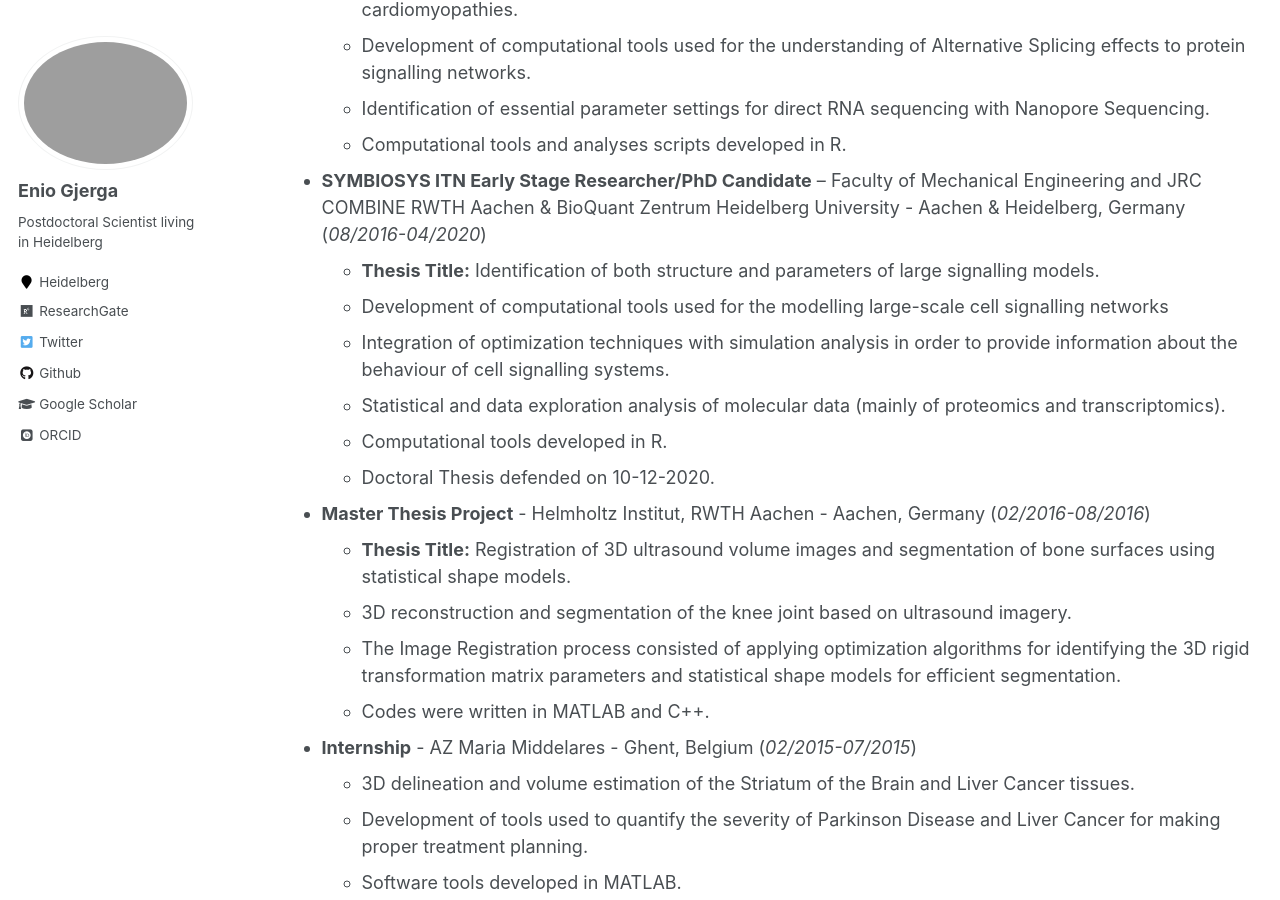
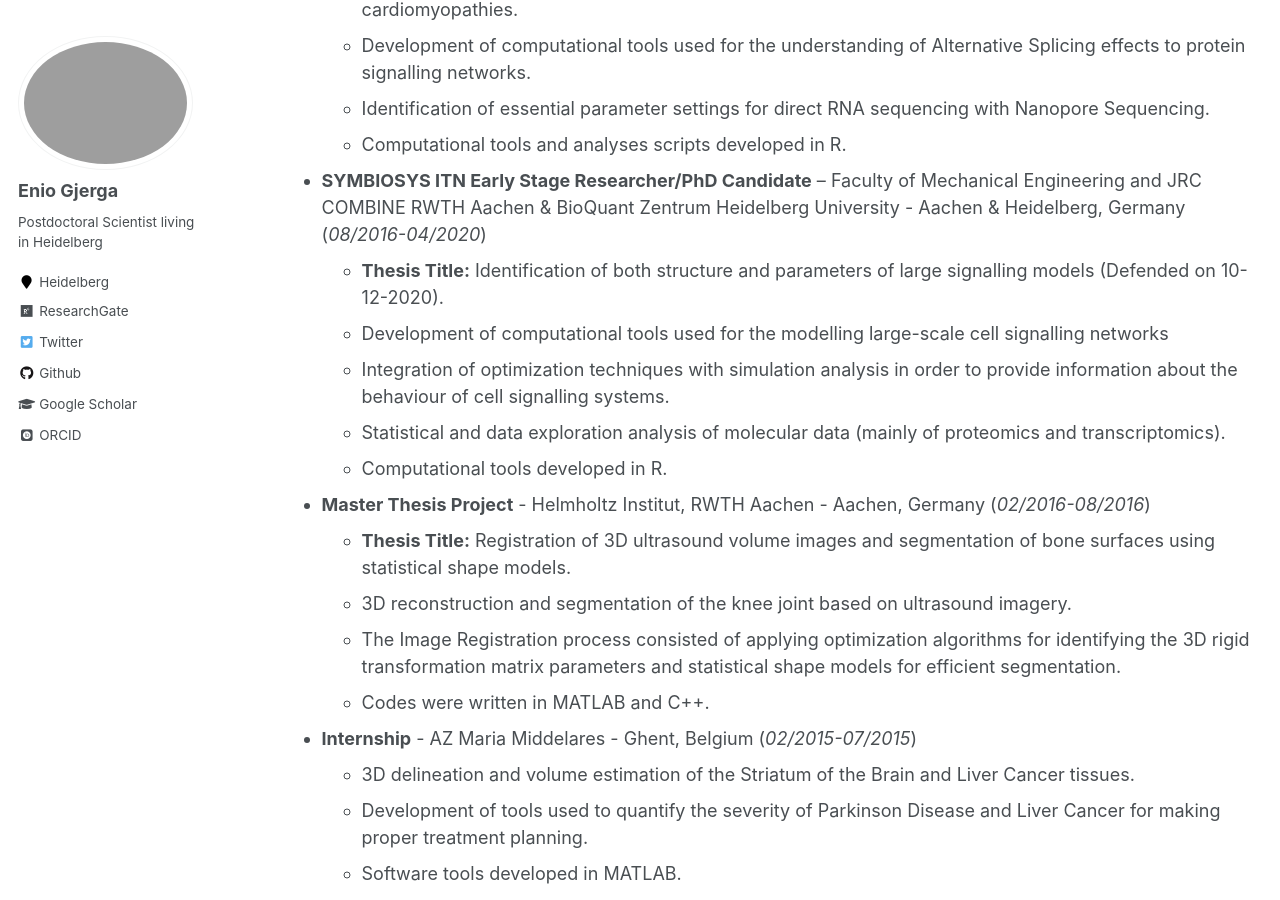
Before and after one commit to enio23/enio23.github.io, a Jekyll site: the page built from _pages/cv.md, in a window 1280 px wide and 900 px high, scrolled down 333 px. Built offline with Jekyll 4.4.1, drawn with Linux system fonts in a browser that asks for light colours; some web fonts are replaced.

Commit message:
update
updatte

```diff
--- a/_pages/cv.md
+++ b/_pages/cv.md
@@ -19,12 +19,11 @@ Work experience
 
 
 * **SYMBIOSYS ITN Early Stage Researcher/PhD Candidate** – Faculty of Mechanical Engineering and JRC COMBINE RWTH Aachen & BioQuant Zentrum Heidelberg University - Aachen & Heidelberg, Germany (*08/2016-04/2020*)
-  * **Thesis Title:** Identification of both structure and parameters of large signalling models.
+  * **Thesis Title:** Identification of both structure and parameters of large signalling models (Defended on 10-12-2020).
   * Development of computational tools used for the modelling large-scale cell signalling networks
   * Integration of optimization techniques with simulation analysis in order to provide information about the behaviour of cell signalling systems.
   * Statistical and data exploration analysis of molecular data (mainly of proteomics and transcriptomics).
   * Computational tools developed in R.
-  * Doctoral Thesis defended on 10-12-2020.
 
 
 * **Master Thesis Project** - Helmholtz Institut, RWTH Aachen - Aachen, Germany (*02/2016-08/2016*)
```
